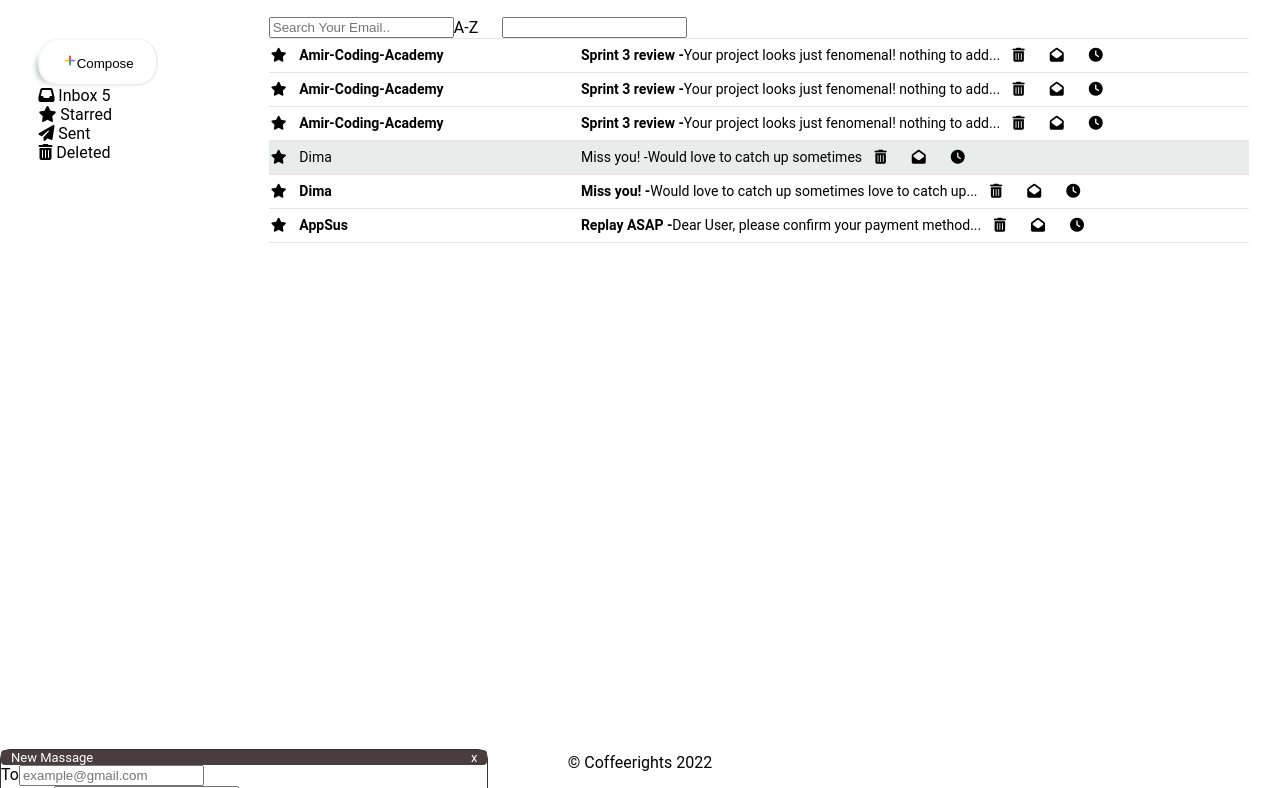
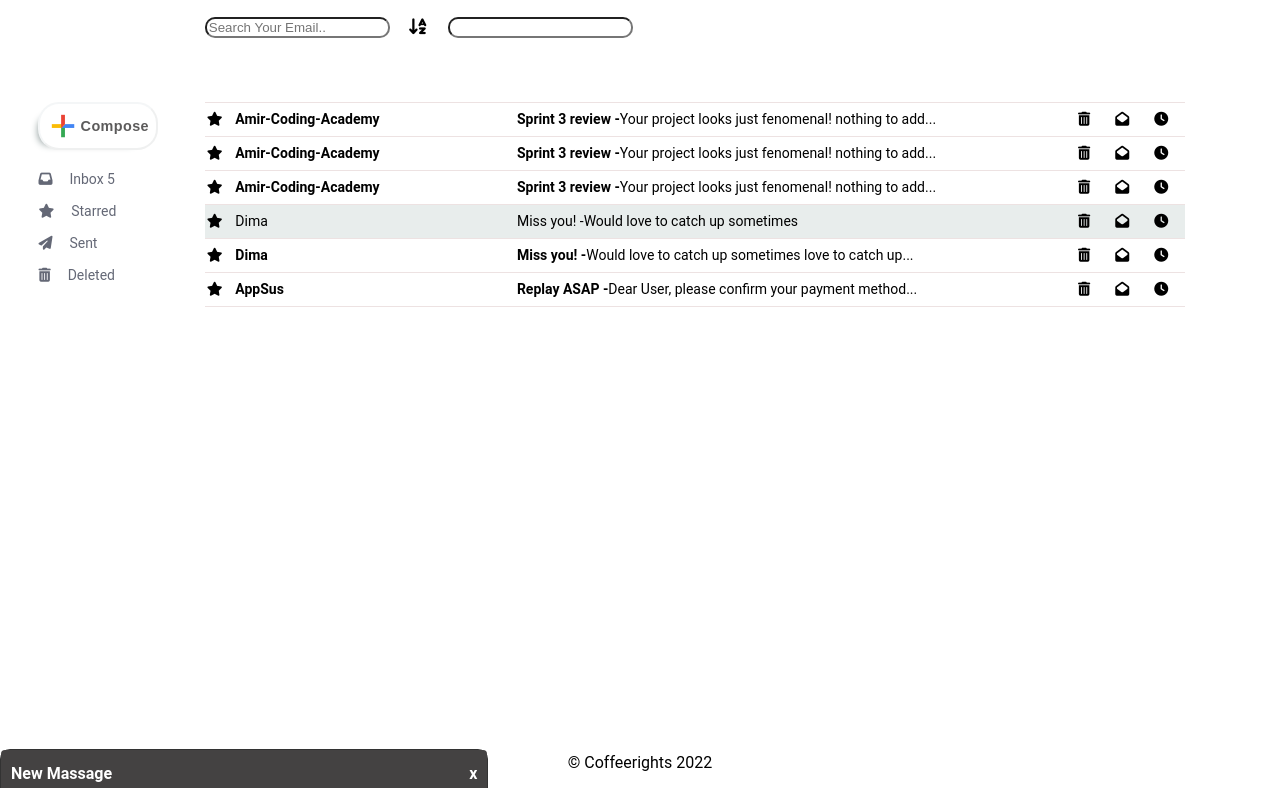
Before and after one commit to oxyhertz/Appsus, a plain HTML site: page index.html in a window 1280 px wide. Both pictures are taken after a click on the link "Email". Shown: the part 51-839 px from the top of the page. Drawn offline with Linux system fonts and the light colour scheme; files whose address does not match are found by name; a web font is replaced by a local one.

Commit message:
css&sorting fix

```diff
--- a/css/apps/email/cmps/email-compose.css
+++ b/css/apps/email/cmps/email-compose.css
@@ -1,12 +1,16 @@
-.email-compose .compose-header{
+.email-compose .compose-header {
   display: flex;
   justify-content: space-between;
+  align-items: center;
   padding: 0 10px;
-    background-color: #4a3d3d;
+  background-color: #444242;
   color: white;
   border-radius: 4px;
   font-size: 13px;
   width: 38vw;
+  height: 47px;
+  font-size: 1rem;
+  font-weight: bold;
 }
 .email-compose {
   position: fixed;
@@ -18,8 +22,53 @@
   background-color: white;
 }
 
-.open{
-    left: 10vw;
+.open {
+  left: 55vw;
   transform: translateY(0);
   transition: transform 1s;
 }
+
+.compose {
+  justify-content: space-around;
+  align-items: center;
+  width: 14vw;
+  background-color: white;
+  border-radius: 21px;
+  border-color: #77889914;
+  box-shadow: -10px 5px 7px -10px #919e9d;
+  max-width: 120px;
+  background-position: center;
+  background-repeat: no-repeat;
+  background-size: 32px;
+  content: '';
+  display: block;
+  height: 48px;
+  min-width: 56px;
+  font-weight: 500;
+  font-size: 0.9rem;
+  display: flex;
+  color: #5c5b5b;
+  font-weight: bold;
+  letter-spacing: 0.4px;
+  display: flex;
+  margin-bottom: 13px;
+}
+
+.compose:hover {
+  box-shadow: -10px 5px 7px -3px #919e9d;
+  cursor: pointer;
+}
+
+.compose img {
+  width: 30px;
+}
+
+.compose-inputs{
+  height: 38px;
+  margin: 18px;
+  border-bottom: 1px solid rgba(235, 222, 222, 0.863);
+}
+
+.compose-inputs input{
+  border: 0;
+}
--- a/css/apps/email/cmps/email-filetr.css
+++ b/css/apps/email/cmps/email-filetr.css
@@ -2,5 +2,11 @@
     display: flex;
     width: 980px;
     margin: 0 auto;
-    margin-left: 21vw;
+    margin-left: 16vw;
+    margin-bottom: 5vw;
 }
+
+.sort-az{
+font-size: large;
+margin-inline-start: 18px;
+}
--- a/css/apps/email/cmps/email-preview.css
+++ b/css/apps/email/cmps/email-preview.css
@@ -43,3 +43,7 @@
 .isStar {
   color: gold;
 }
+
+.preview-content{
+  flex: 1;
+}
--- /dev/null
+++ b/css/apps/email/cmps/folder-list.css
@@ -0,0 +1,44 @@
+.folder-list-main{
+    min-width: 10vw;
+}
+
+.email-app .side-nav-bar {
+    margin: 0 3vw;
+    width: 10vw;
+    display: flex;
+    flex-direction: column;
+    color: #646876;
+    font-size: 0.875rem;
+  }
+
+
+.side-nav-bar .btn{
+    cursor: pointer;
+    height: 32px;
+    display: flex;
+    align-items: center;
+    width: inherit;
+}
+.side-nav-bar .btn .desc{
+    margin-left: 17px;
+}
+
+.side-nav-bar .btn:hover{
+    border-top-right-radius: 25px;
+    background-color: rgb(175, 197, 197);
+    border-bottom-right-radius: 25px;
+}
+
+.selected-btn{
+    background-color: rgb(200, 214, 214);
+    border-bottom-right-radius: 25px;
+    border-top-right-radius: 25px;
+    font-weight: bold;
+}
+.selected-btn-inbox{
+    background-color: rgb(224 173 173);
+    border-bottom-right-radius: 25px;
+    border-top-right-radius: 25px;
+    color: rgb(204, 54, 54);
+    font-weight: bold;
+}
--- a/css/apps/email/main-email.css
+++ b/css/apps/email/main-email.css
@@ -6,3 +6,4 @@
 @import './pages/email-details.css';
 @import 'cmps/email-compose.css';
 @import 'cmps/email-filetr.css';
+@import 'cmps/folder-list.css';
--- a/css/apps/email/pages/email-app.css
+++ b/css/apps/email/pages/email-app.css
@@ -1,36 +1,5 @@
 .email-app {
   display: flex;
-}
-
-.email-app .side-nav-bar {
-  margin: 0 3vw;
-  width: 15vw;
-}
-
-.compose {
-    justify-content: space-around;
-    align-items: center;
-    width: 14vw;
-    background-color: white;
-    border-radius: 21px;
-    border-color: #77889914;
-    box-shadow: -10px 5px 7px -10px #919e9d;
-    max-width: 120px;
-    background-position: center;
-    background-repeat: no-repeat;
-    background-size: 32px;
-    content: '';
-    display: block;
-    height: 48px;
-    min-width: 56px;
-}
-.compose:hover {
-  box-shadow: -10px 5px 7px -3px #919e9d;
-  cursor: pointer;
-}
-
-.compose img {
-  width: 13%;
 }
 
 .read {
@@ -40,3 +9,7 @@
 .bgc{
     background-color: white;
 }
+
+input{
+  border-radius: 10px;
+}
--- a/js/apps/email/cmps/email-compose.cmp.js
+++ b/js/apps/email/cmps/email-compose.cmp.js
@@ -10,10 +10,10 @@ export default {
                   <div @click="isModalOpen=false">x</div>
               </div>
                  <form >
-                    <div>
+                    <div class="compose-inputs">
                      To<input type="email" placeholder="example@gmail.com" v-model="email.to" required>
                    </div>
-                   <div>
+                   <div class="compose-inputs">
                      Subject<input type="text"  v-model="email.subject">
                    </div>
                    <div>
--- a/js/apps/email/cmps/email-filter.cmp.js
+++ b/js/apps/email/cmps/email-filter.cmp.js
@@ -6,8 +6,8 @@ export default {
             </div>
             <div>
                  <label>
-                   A-Z
-                   <input type="checkBox" name="sort" style="opacity:0" v-model="filterBy.ABC">
+                 <i class="fa-solid fa-arrow-down-a-z sort-az"></i>
+                 <input type="checkBox" name="sort" style="opacity:0" v-model="filterBy.ABC">
                  </label>
             </div>
             <div>
--- a/js/apps/email/cmps/email-preview.cmp.js
+++ b/js/apps/email/cmps/email-preview.cmp.js
@@ -4,7 +4,7 @@ export default {
   props: ['email'],
   template: `
      <section class="email-preview" >
-       <div class="preview-container " :class="isReadBgc" >
+       <div class="preview-container" :class="isReadBgc" >
            <i @click.stop="star(email.id)" class="fa-solid fa-star preview-star" :class="isStar"></i>
           <div class="preview-content">
                 <div class="sender-name" :class="isRead">{{Sender}} </div>
--- a/js/apps/email/cmps/folder-list.cmp.js
+++ b/js/apps/email/cmps/folder-list.cmp.js
@@ -5,18 +5,24 @@ export default {
   template: `
         <section>
             <div class="side-nav-bar">
-                <button @click="compose"class="compose"> <img src="../../../../css/imgs/compose.jpg">Compose </button>
-                <div @click="setFilter('all')"><i class="fa-solid fa-inbox"></i> Inbox {{count}} </div>
-                <div  @click="setFilter('isStarred')"><i class="fa-solid fa-star "></i> Starred  </div>
-                <div  @click="setFilter('isSent')"> <i class="fa-solid fa-paper-plane"></i> Sent  </div>
+                <button @click="compose"class="compose"> <img src="../../../../css/imgs/compose.jpg"> <span class="compose-txt"> Compose </span></button>
+                <div :class="isInboxSelected"class="btn" @click="setFilter('all')"><i class="fa-solid fa-inbox"></i> <span class="desc">Inbox {{count}} </div>
+                <div :class="isStarSelected" class="btn"  @click="setFilter('isStarred')"><i class="fa-solid fa-star "></i> <span class="desc"> Starred </span>  </div>
+                <div :class="isSentSelected" class="btn"  @click="setFilter('isSent')"> <i class="fa-solid fa-paper-plane"></i> <span class="desc">Sent</span>   </div>
                 <!-- <div><i class="fa-solid fa-clock"></i> Snoozed  </div> -->
-                <div  @click="setFilter('isDeleted')"> <i class="fa-solid fa-trash-can"></i> Deleted  </div>
+                <div :class="isDeletedSelected" class="btn"  @click="setFilter('isDeleted')"> <i class="fa-solid fa-trash-can"></i> <span class="desc">Deleted</span>   </div>
             </div>
        </section>
     `,
+    data(){
+      return{
+        filterType: null,
+      }
+    },
 
 methods: {
   setFilter(filterType) {
+    this.filterType = filterType
       this.$emit('filtered', filterType)
   },
   compose() {
@@ -24,5 +30,18 @@ methods: {
   },
 
 },
-  computed: {},
+  computed: {
+    isInboxSelected(){
+      if (this.filterType === 'all' ) return 'selected-btn-inbox'
+    },
+    isStarSelected(){
+      if (this.filterType === 'isStarred' ) return 'selected-btn'
+    },
+    isSentSelected(){
+      if (this.filterType === 'isSent' ) return 'selected-btn'
+    },
+    isDeletedSelected(){
+      if (this.filterType === 'isDeleted' ) return 'selected-btn'
+    },
+  },
 }
--- a/js/apps/email/pages/email-app.js
+++ b/js/apps/email/pages/email-app.js
@@ -11,7 +11,7 @@ export default {
               <section >
                   <email-filter @filter="setFilter" @updateEmails="getEmails"/>
                   <div class="email-app">
-                  <folder-list :count="unReadEmailsCount" @filtered="setFilter"/>
+                  <folder-list class="folder-list-main" :count="unReadEmailsCount" @filtered="setFilter"/>
                   <email-details :email="selectedEmail" />
                   <email-list :emails="emailsToShow"  @close="emailShow = null" @save="saveEmail" />
                   </div>
```
Lines whose indentation alone changed are shown as unchanged.
